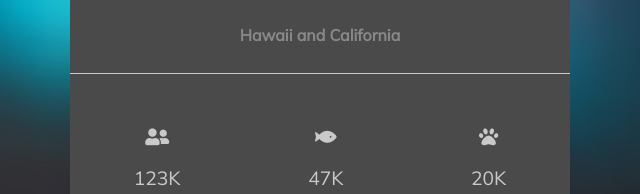
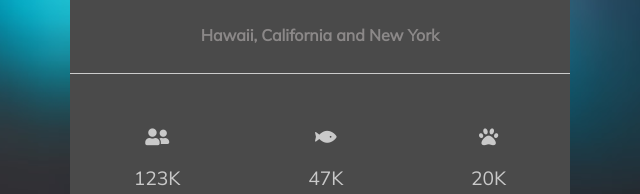
Before and after one commit to Beatriz-G/Quincy-Color-Change, a website: page index.html in a window 1280 px wide. Shown: the part 543-737 px from the top of the page, 320-960 px from the left. Drawn offline with Linux system fonts and the light colour scheme.

Commit message:
Added location

```diff
--- a/index.html
+++ b/index.html
@@ -40,7 +40,7 @@
         </figure>
         <h1>Quincy The Cat</h1>
 
-        <h5>Hawaii and California</h5>
+        <h5>Hawaii, California and New York</h5>
         <footer class="stats">
           <p>
             <i class="fas fa-user-friends"></i><span class="fans">123K</span>
```
